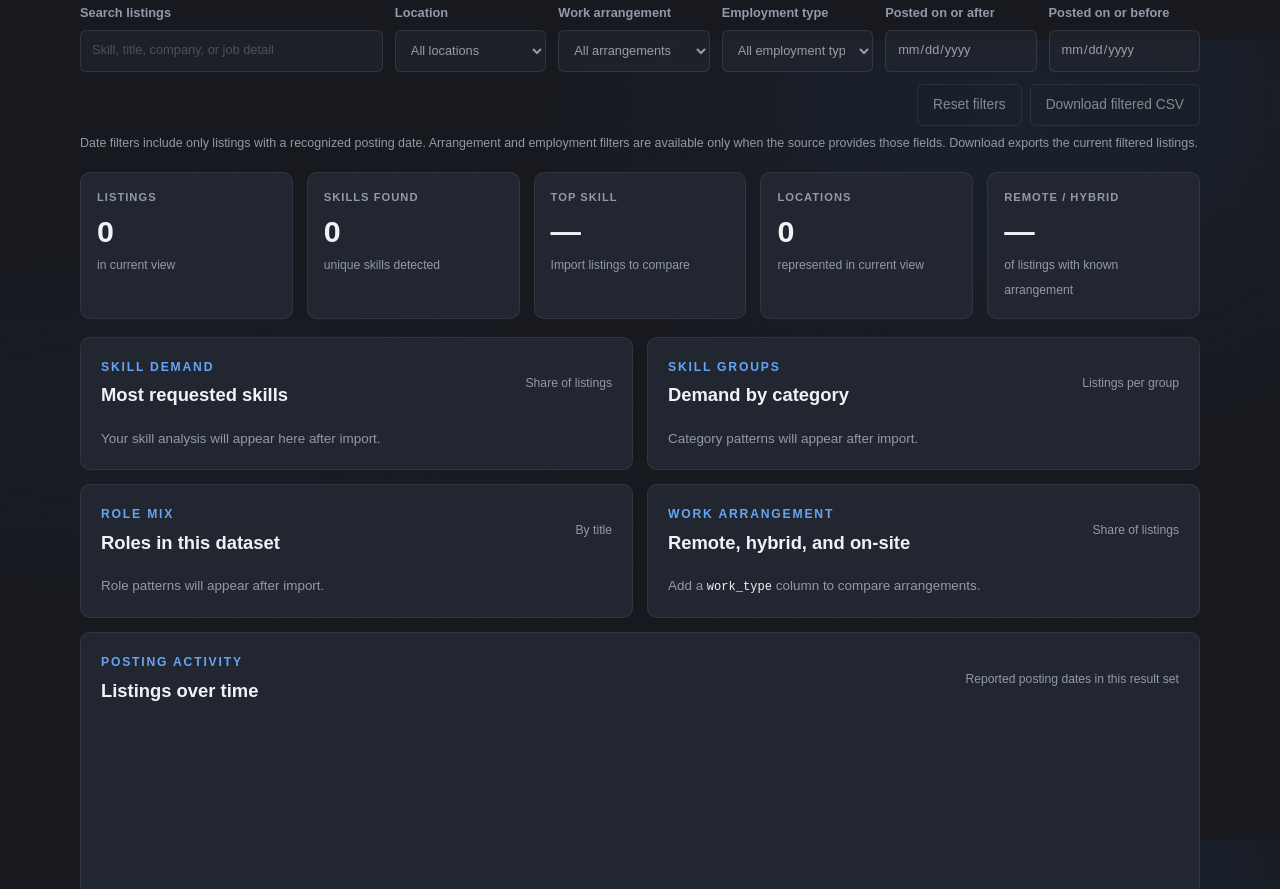
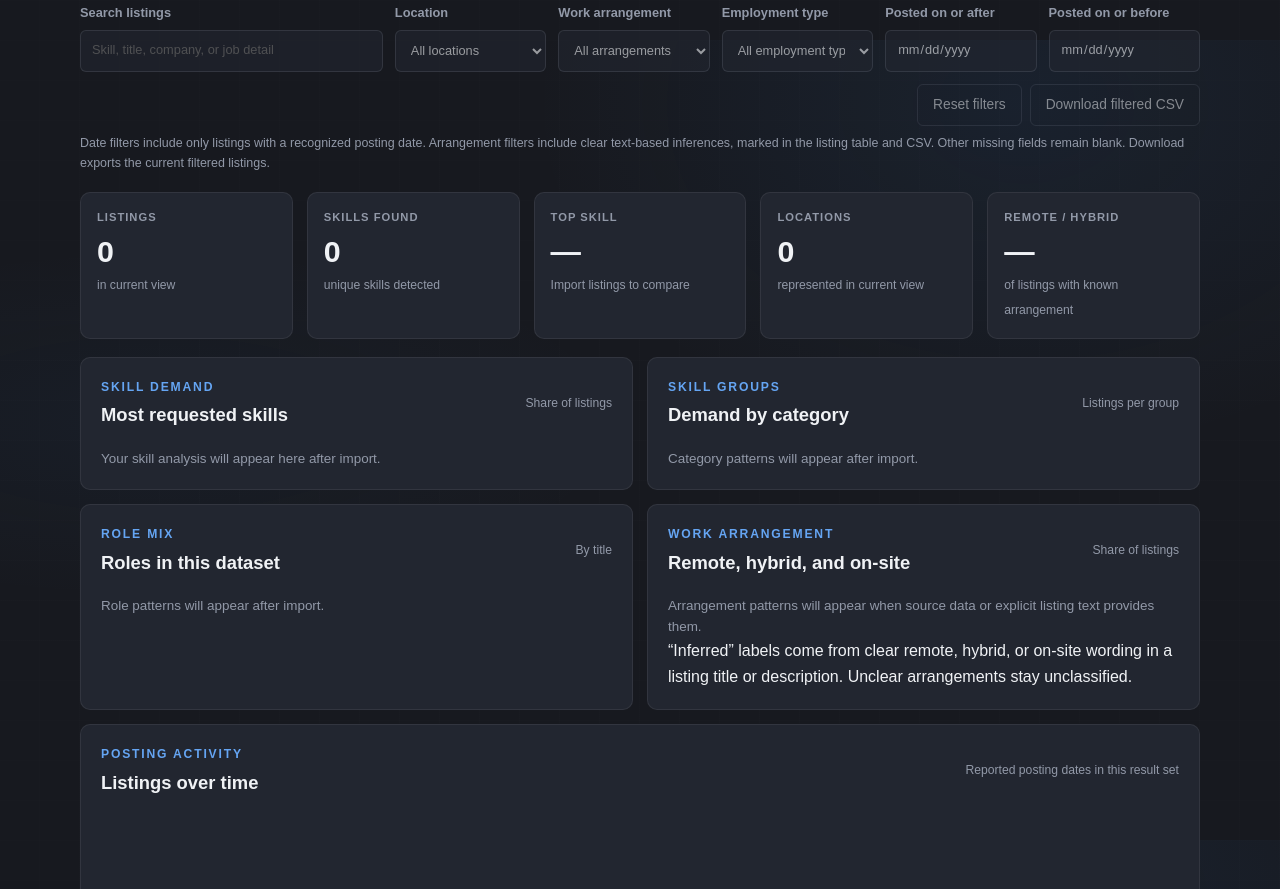
Before and after one commit to FranzEarl/Portfolio, a plain HTML site: page projects/job-trends/index.html in a window 1280 px wide. Shown: the part 760-1649 px from the top of the page. Drawn offline with Linux system fonts and the light colour scheme; no server answers.

Commit message:
Explain inferred arrangement coverage

```diff
--- a/projects/job-trends/index.html
+++ b/projects/job-trends/index.html
@@ -116,7 +116,7 @@
                 </div>
             </section>
 
-            <p class="job-filter-note">Date filters include only listings with a recognized posting date. Arrangement and employment filters are available only when the source provides those fields. Download exports the current filtered listings.</p>
+            <p class="job-filter-note">Date filters include only listings with a recognized posting date. Arrangement filters include clear text-based inferences, marked in the listing table and CSV. Other missing fields remain blank. Download exports the current filtered listings.</p>
 
             <section class="job-summary" aria-label="Job listing summary">
                 <article class="job-stat">
@@ -192,8 +192,9 @@
                         <span class="job-card-note">Share of listings</span>
                     </div>
                     <div id="work-type-chart" class="job-bar-chart">
-                        <p class="job-empty-state">Add a <code>work_type</code> column to compare arrangements.</p>
+                        <p class="job-empty-state">Arrangement patterns will appear when source data or explicit listing text provides them.</p>
                     </div>
+                    <p class="job-arrangement-note">“Inferred” labels come from clear remote, hybrid, or on-site wording in a listing title or description. Unclear arrangements stay unclassified.</p>
                 </article>
                 <article class="job-analysis-card job-timeline-card">
                     <div class="job-card-heading">
```
